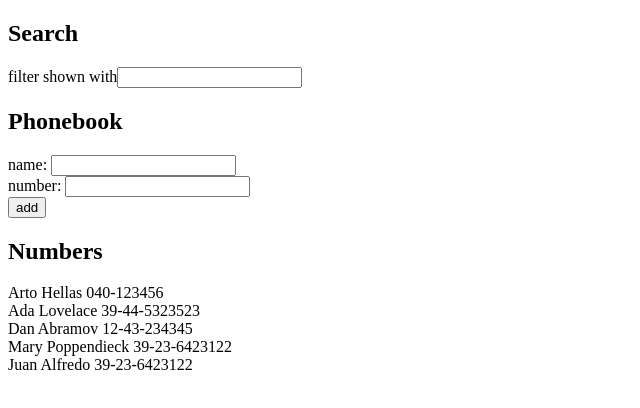
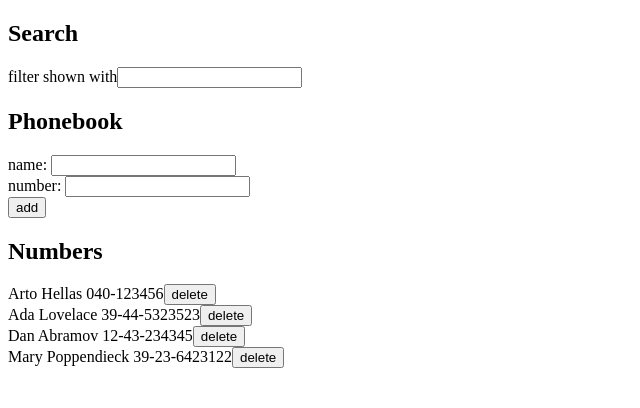
Before and after one commit to marioRelajao/fullstackOpen, a React (Vite) app in the folder part2/phonebook/: page / in a window 1280 px wide. Shown: the top 408 px of the page, without its empty margins (0-640 px from the left). Built offline with nearby package versions, Linux system fonts and the light colour scheme; data requests are answered from the project's data file.

Commit message:
2.14 FINALMENTE UwU

```diff
--- a/part2/phonebook/db.json
+++ b/part2/phonebook/db.json
@@ -1,5 +1,5 @@
 {
-    "persons":[
+  "persons": [
     {
       "name": "Arto Hellas",
       "number": "040-123456",
@@ -19,11 +19,6 @@
       "name": "Mary Poppendieck",
       "number": "39-23-6423122",
       "id": "4"
-      },
-      {
-        "name": "Juan Alfredo",
-        "number": "39-23-6423122",
-        "id": "5"
     }
   ]
 }
--- a/part2/phonebook/src/App.jsx
+++ b/part2/phonebook/src/App.jsx
@@ -2,24 +2,20 @@ import { useState, useEffect } from 'react'
 import Persons from './components/Persons'
 import Filter from './components/Filter'
 import PersonForm from './components/PersonForm'
-import axios from 'axios'
+import numberService from './services/numbers'
 
 const App = () => {
   const [persons, setPersons] = useState([])
-
-  useEffect(() => {
-    console.log('effect')
-    axios
-      .get('http://localhost:3001/persons')
-      .then(response => {
-        console.log('promise fulfilled')
-        setPersons(response.data)
-      })
-  }, [])
-
   const [newNumber, setNewNumber] = useState('')
   const [newName, setNewName] = useState('')
   const [search, setSearch] = useState('')
+
+  useEffect(() => {
+    numberService.getAll()
+      .then(initialNumbers => {
+        setPersons(initialNumbers)
+      })
+  }, [])
 
   const addPerson = (event) => {
     event.preventDefault()
@@ -31,10 +27,21 @@ const App = () => {
       alert(`${newName} is already added to phonebook`)
       return
     }
-    setPersons(persons.concat(newPerson))
+    numberService.create(newPerson)
+      .then(returnedPerson => {
+        setPersons(persons.concat(returnedPerson))
+        setNewNumber('')
+        setNewName('')
+      })
+
     setNewName('')
   }
 
+  const deletePerson = (id) => {
+    numberService.remove(id).then(() => {
+      setPersons(persons.filter(person => person.id !== id))
+    })
+  }
   const handleNameChange = (event) => {
     setNewName(event.target.value)
   }
@@ -62,7 +69,7 @@ const App = () => {
         number={{value: newNumber, onChange: handleNumberChange}}
       />
       <h2>Numbers</h2>
-      <Persons persons={personsToShow} />
+      <Persons persons={personsToShow} handleButton={deletePerson} />
     </div>
   )
 }
--- a/part2/phonebook/src/components/Persons.jsx
+++ b/part2/phonebook/src/components/Persons.jsx
@@ -1,7 +1,11 @@
-const Persons = ({persons}) => {
+const Persons = ({persons, handleButton}) => {
+    console.log(handleButton)
     return (
         <div>
-            {persons.map(person => <div key={person.name}>{person.name} {person.number}</div>)}
+            {persons.map(person => <div key={person.name}>
+                {person.name} {person.number}
+                <button onClick={() => handleButton(person.id)}>delete</button>
+            </div>)}
         </div>
     )
 }
--- /dev/null
+++ b/part2/phonebook/src/services/numbers.js
@@ -0,0 +1,24 @@
+import axios from 'axios'
+const baseUrl = 'http://localhost:3001/persons'
+
+const getAll = () => {
+  const request = axios.get(baseUrl)
+  return request.then(response => response.data)
+}
+
+const create = newObject => {
+  const request = axios.post(baseUrl, newObject)
+  return request.then(response => response.data)
+}
+
+const update = (id, newObject) => {
+  const request = axios.put(`${baseUrl}/${id}`, newObject)
+  return request.then(response => response.data)
+}
+
+const remove = (id) => {
+  const request = axios.delete(`${baseUrl}/${id}`)
+  return request.then(response => response.data)
+}
+
+export default { getAll, create, update, remove }
```
Lines whose indentation alone changed are shown as unchanged.
